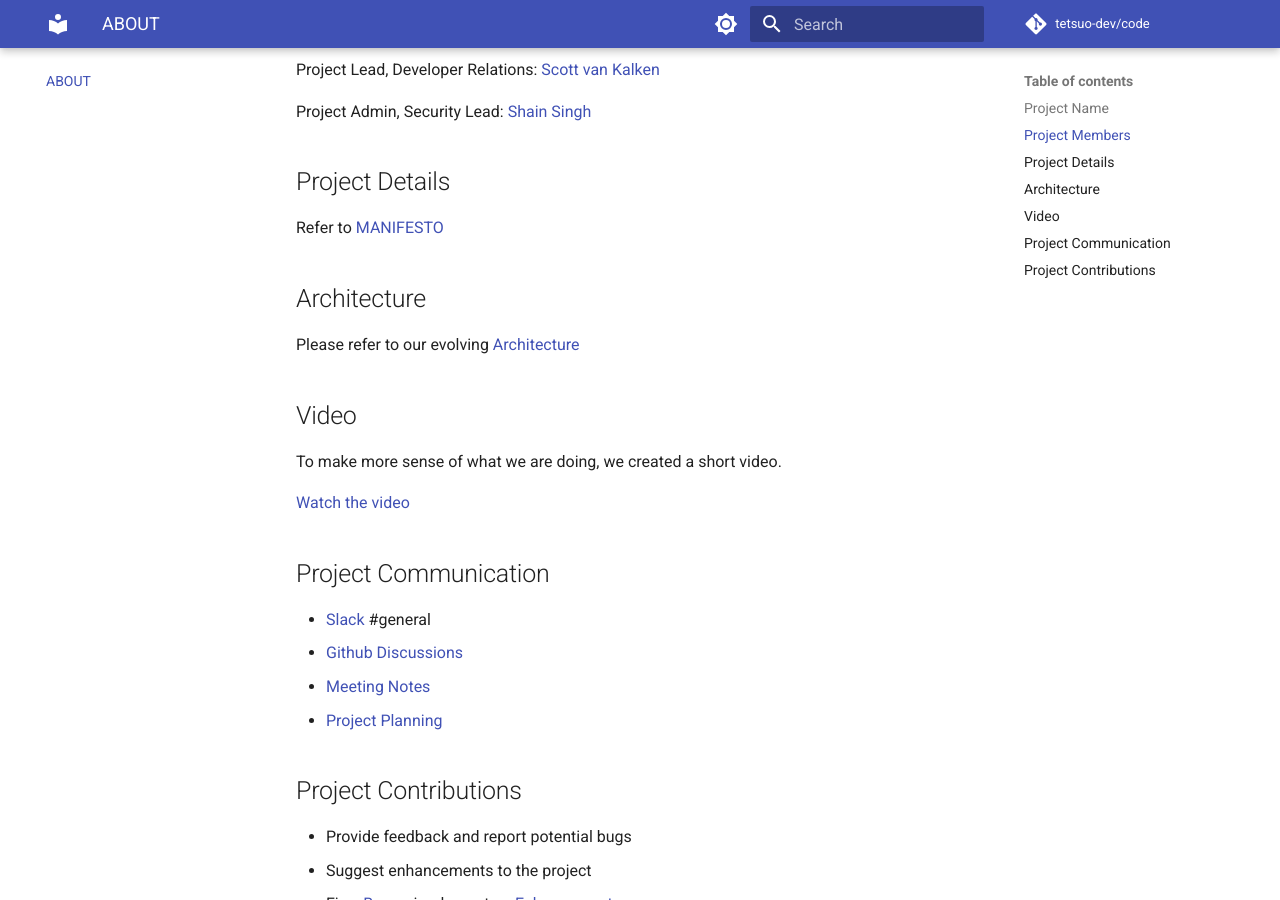
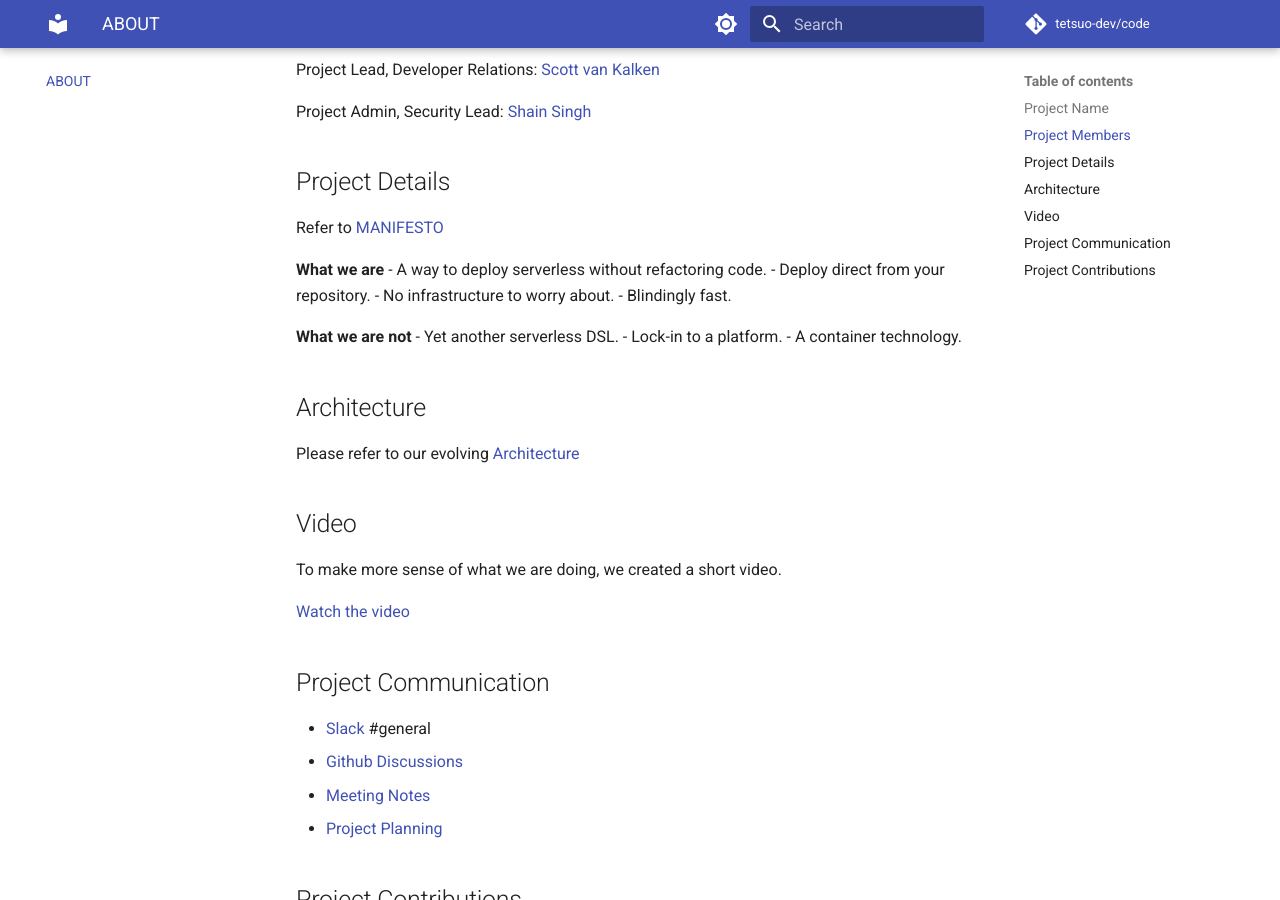
Before and after one commit to project-tetsuo/tetsuo.dev-website, an MkDocs documentation site: the page built from docs/index.md, in a window 1280 px wide and 900 px high, scrolled down 338 px. Built offline with MkDocs 1.6.1 and Material for MkDocs 9.7.7, drawn with Linux system fonts in a browser that asks for light colours; comment, search, counter and statistics services are not loaded.

Commit message:
updated what we are

```diff
--- a/docs/index.md
+++ b/docs/index.md
@@ -13,6 +13,17 @@ Project Admin, Security Lead: [Shain Singh](https://github.com/shsingh)
 ## Project Details
 
 Refer to [MANIFESTO](manifesto.md)
+
+**What we are**
+- A way to deploy serverless without refactoring code.
+- Deploy direct from your repository.
+- No infrastructure to worry about.
+- Blindingly fast.
+
+**What we are not**
+- Yet another serverless DSL.
+- Lock-in to a platform.
+- A container technology.
 
 ## Architecture
 
```
